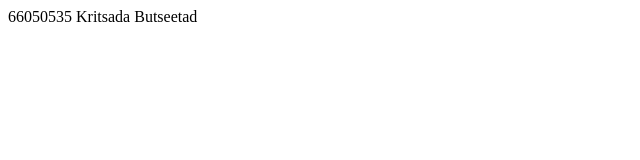
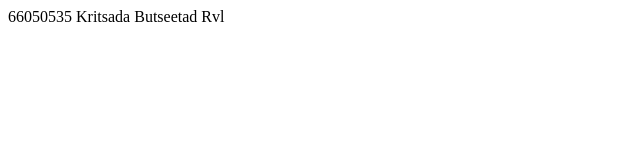
Before and after one commit to fivefoxepp/git101_Tee, a plain HTML site: page index.html in a window 1280 px wide. Shown: the full height of the page, 0-640 px from the left. Drawn offline with Linux system fonts and the light colour scheme.

Commit message:
Update index.html

```diff
--- a/index.html
+++ b/index.html
@@ -6,6 +6,6 @@
     <title>Document</title>
 </head>
 <body>
-    66050535 Kritsada Butseetad
+    66050535 Kritsada Butseetad Rvl
 </body>
 </html>
```
